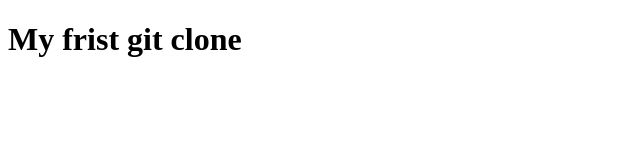
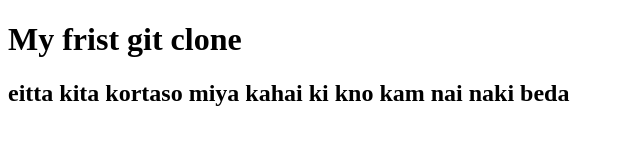
Before and after one commit to mdmominul-310/learn, a plain HTML site: page index.html in a window 1280 px wide. Shown: the whole page, without its empty margins (0-640 px from the left). Drawn offline with Linux system fonts and the light colour scheme.

Commit message:
new file plz added thiks

```diff
--- a/index.html
+++ b/index.html
@@ -8,5 +8,6 @@
 </head>
 <body>
     <h1>My frist git clone</h1>
+    <h2>eitta kita kortaso miya kahai ki kno kam nai naki beda</h2>
 </body>
 </html>
```
